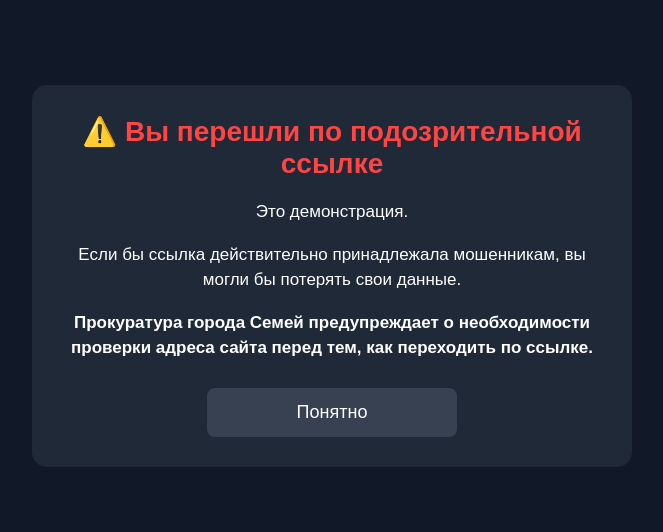
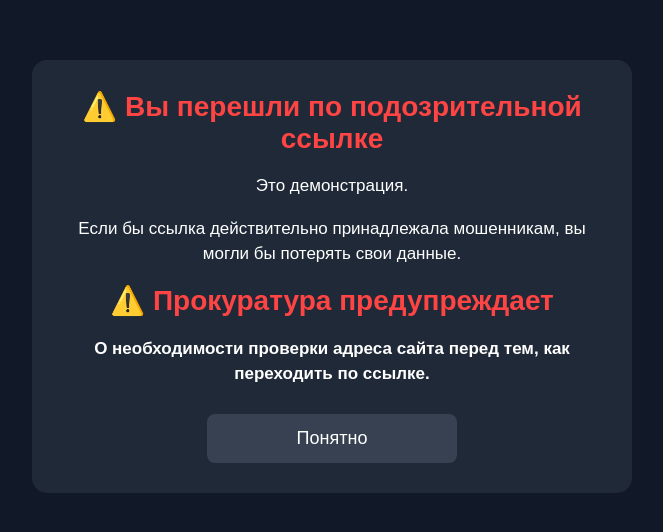
Before and after one commit to Dilcore-do/warning_page, a plain HTML site: page index.html in a window 1280 px wide. Shown: the part 124-656 px from the top of the page, without its empty margins (308-971 px from the left). Drawn offline with Linux system fonts and the light colour scheme.

Commit message:
Update index.html

```diff
--- a/index.html
+++ b/index.html
@@ -70,7 +70,8 @@ button:hover{
 <h1>⚠️ Вы перешли по подозрительной ссылке</h1>
 <p>Это демонстрация.</p>
 <p>Если бы ссылка действительно принадлежала мошенникам, вы могли бы потерять свои данные.</p>
-<p><b>Прокуратура города Семей предупреждает о необходимости проверки адреса сайта перед тем, как переходить по ссылке.</b></p>
+<h1>⚠️ Прокуратура предупреждает</h1>
+<p><b>О необходимости проверки адреса сайта перед тем, как переходить по ссылке.</b></p>
 <button onclick="location.href='https://google.com'">
 Понятно
 </button>
```
